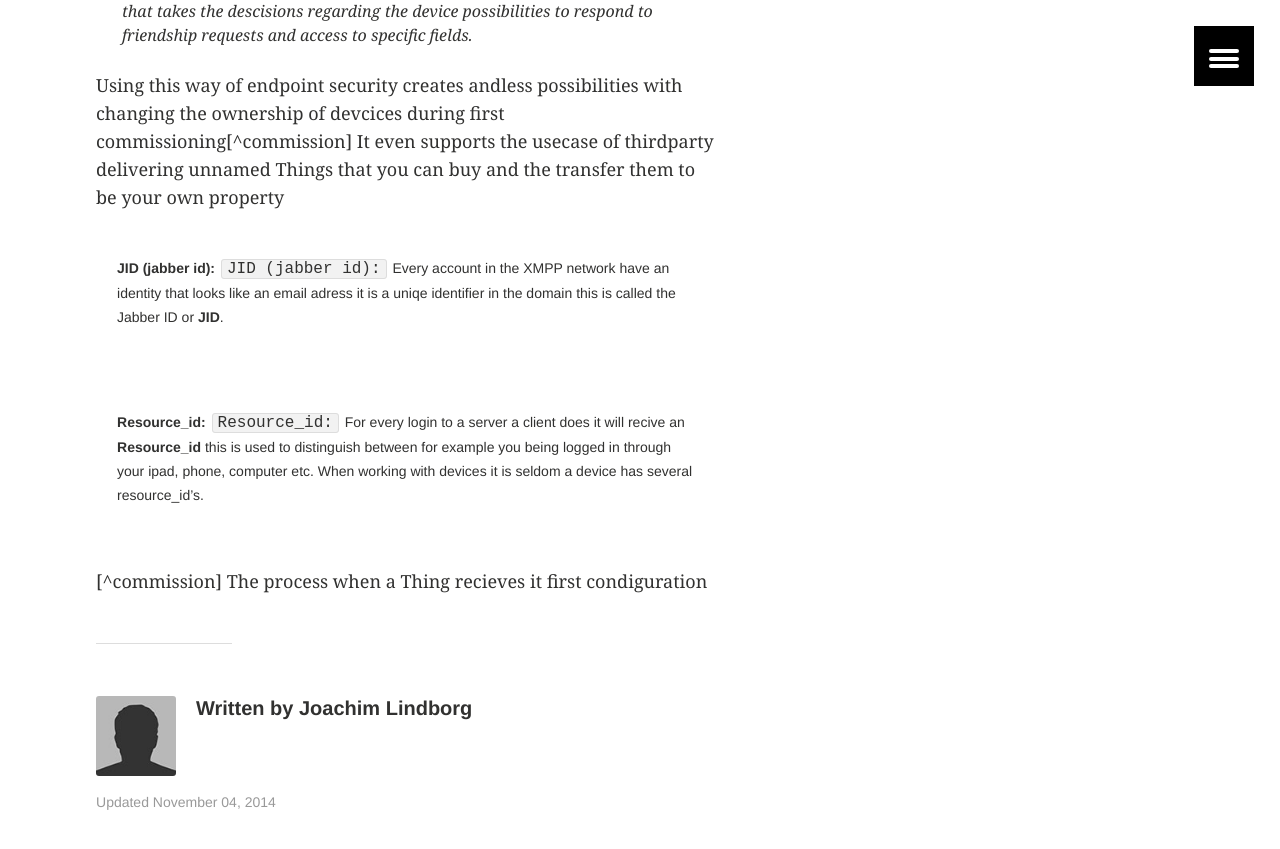
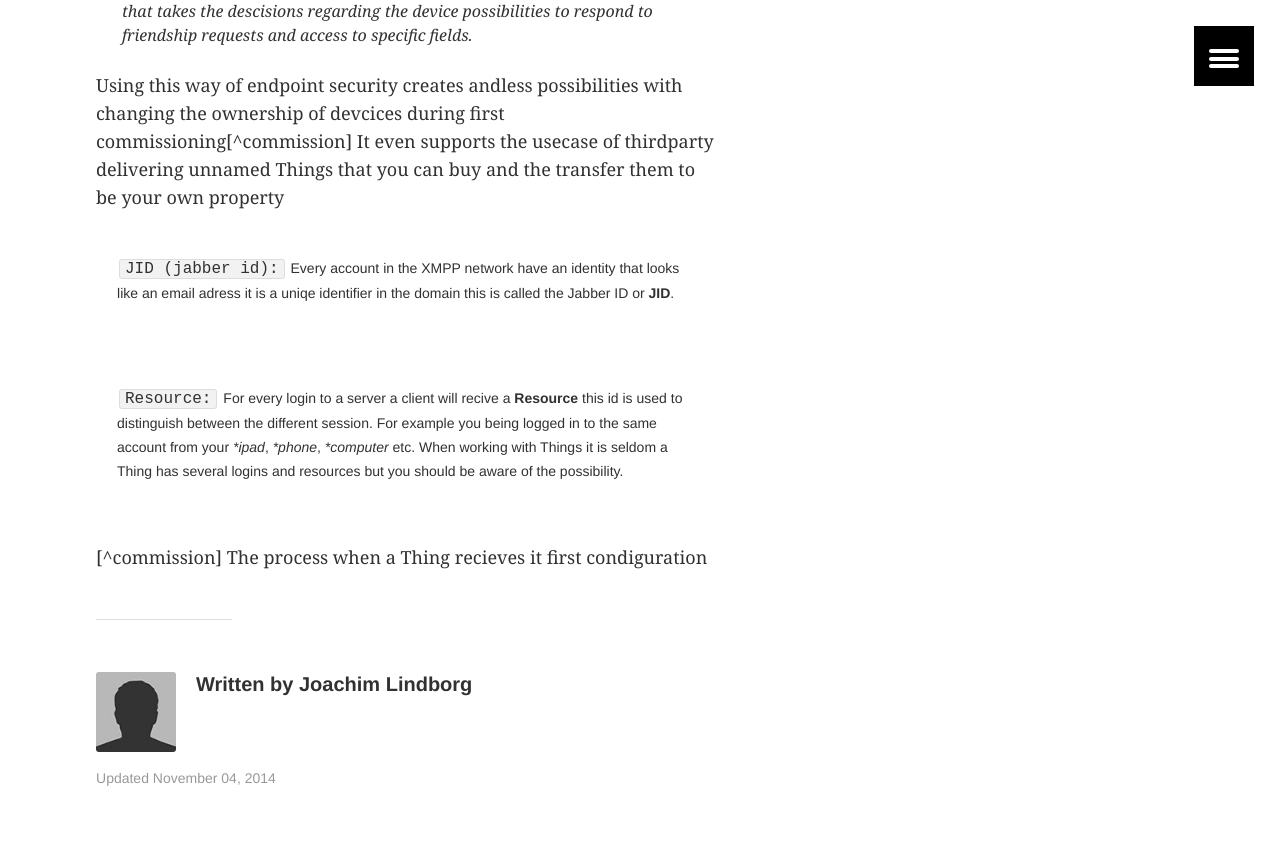
Before and after one commit to xmpp-iot/xmpp-iot.github.io, a Jekyll site: the page built from _posts/basics/2014-11-04-being-friends.md, in a window 1280 px wide and 900 px high, scrolled down 1116 px. Shown: the top 849 px of the window. Built offline with Jekyll 4.4.1, drawn with Linux system fonts in a browser that asks for light colours.

Commit message:
work on articles

```diff
--- a/_posts/basics/2014-11-04-being-friends.md
+++ b/_posts/basics/2014-11-04-being-friends.md
@@ -33,14 +33,11 @@ The usage of friendship is very good if you are a human talking our own descisio
 
 Using this way of endpoint security creates andless possibilities with changing the ownership of devcices during first commissioning[^commission] It even supports the usecase of thirdparty delivering unnamed Things that you can buy and the transfer them to be your own property
 
-
-**JID (jabber id):** `JID (jabber id):` Every account in the XMPP network have an identity that looks like an email adress it is a uniqe identifier in the domain this is called the Jabber ID or **JID**.
+`JID (jabber id):` Every account in the XMPP network have an identity that looks like an email adress it is a uniqe identifier in the domain this is called the Jabber ID or **JID**.
 {: .notice-inverse}
-
-**Resource_id:** `Resource_id:` For every login to a server a client does it will recive an **Resource_id** this is used to distinguish between for example you being logged in through your ipad, phone, computer etc.
-When working with devices it is seldom a device has several resource_id's.
+`Resource:` For every login to a server a client will recive a **Resource** this id is used to distinguish between the different session. For example you being logged in to the same account from your **ipad*, **phone*, **computer* etc.
+When working with Things it is seldom a Thing has several logins and resources but you should be aware of the possibility.
 {: .notice-inverse}
-
 
 [pidgin-ex]: http://im.about.com/od/imfornewusers/ss/pidgin-account-adding-contacts.htm
 
```
